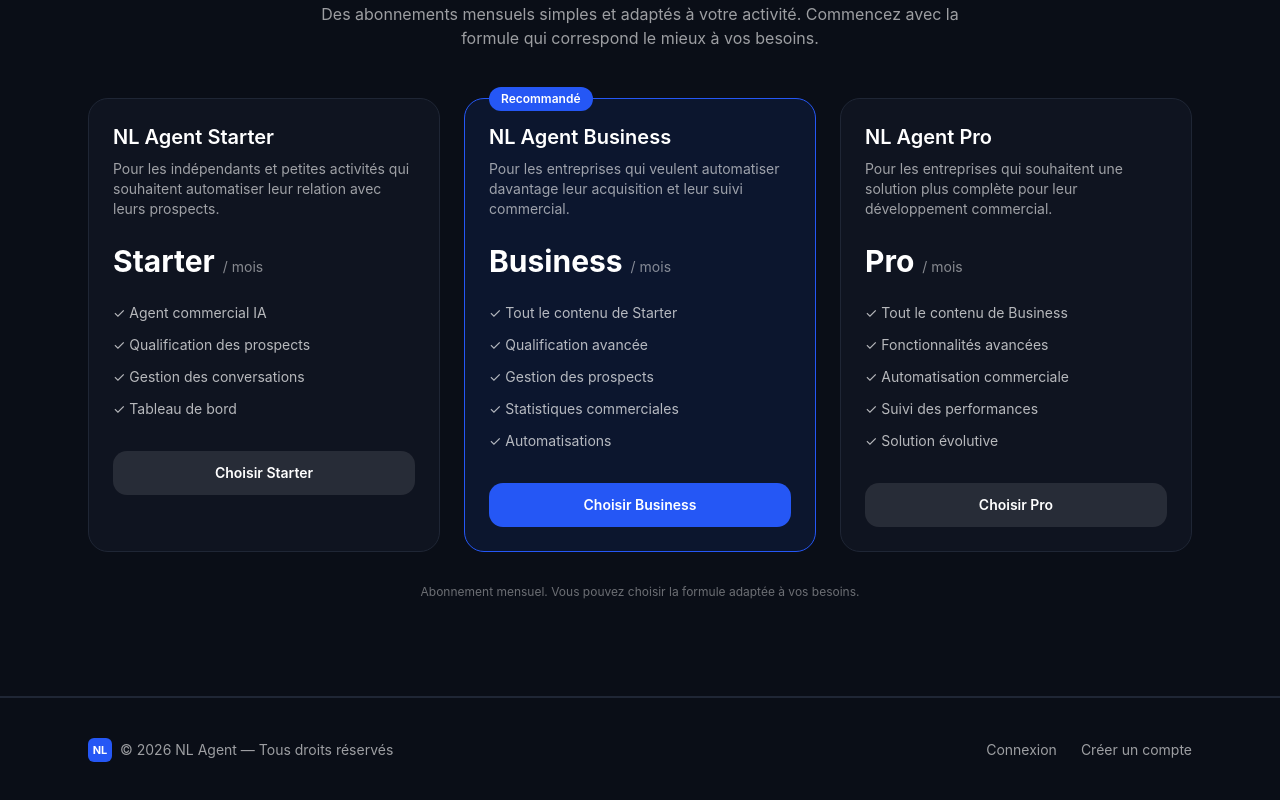
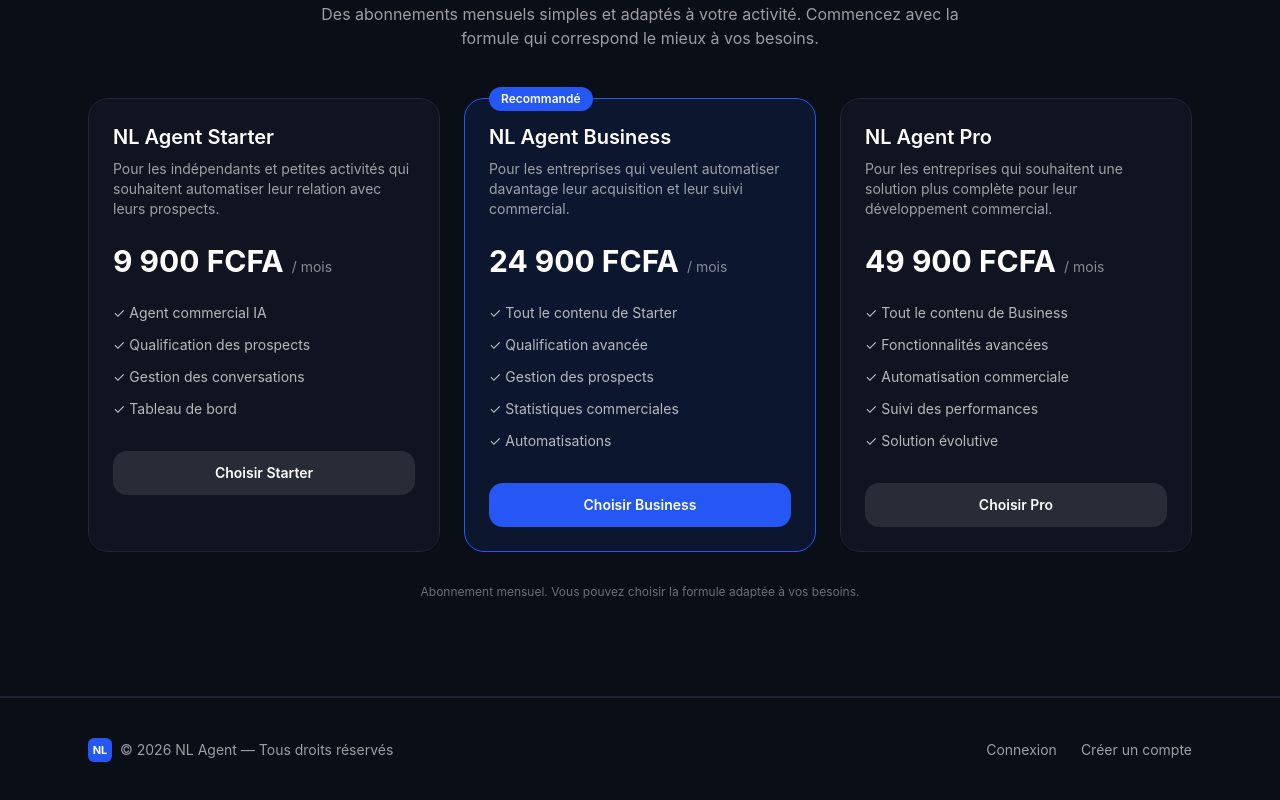
Before and after one commit to NLAcademy-officiel/NL-Agent, a Next.js app: page / in a window 1280 px wide. Shown: the part 2019-2819 px from the top of the page. Built offline with nearby package versions, Linux system fonts and the light colour scheme.

Commit message:
Update NL Agent subscription prices

```diff
--- a/app/(marketing)/page.tsx
+++ b/app/(marketing)/page.tsx
@@ -135,7 +135,7 @@ automatiser leur relation avec leurs prospects.
 
 <div className="mt-6">
 <span className="text-3xl font-bold">
-Starter
+9 900 FCFA
 </span>
 <span className="ml-2 text-sm text-white/50">
 / mois
@@ -175,7 +175,7 @@ acquisition et leur suivi commercial.
 
 <div className="mt-6">
 <span className="text-3xl font-bold">
-Business
+24 900 FCFA
 </span>
 <span className="ml-2 text-sm text-white/50">
 / mois
@@ -212,7 +212,7 @@ pour leur développement commercial.
 
 <div className="mt-6">
 <span className="text-3xl font-bold">
-Pro
+49 900 FCFA
 </span>
 <span className="ml-2 text-sm text-white/50">
 / mois
```
